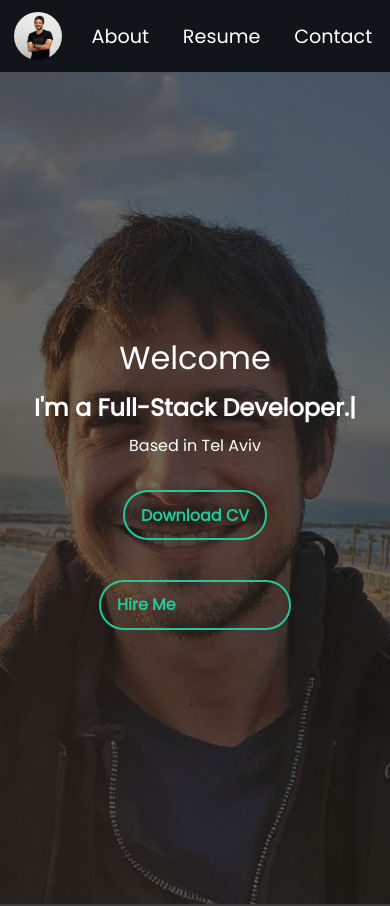
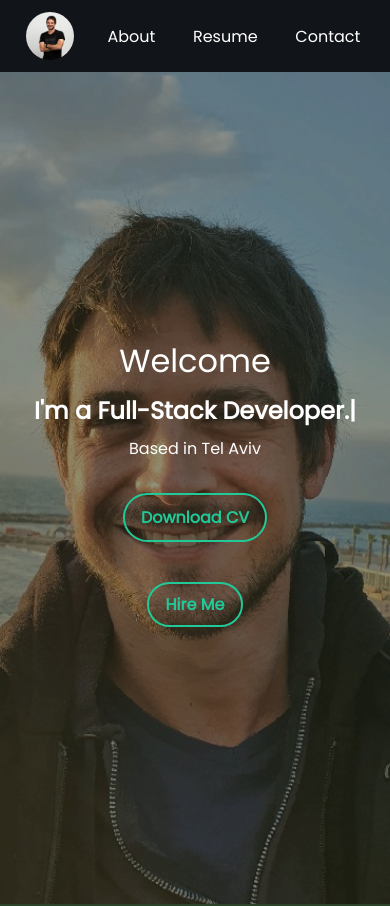
Before and after one commit to yonatansalmon/yonatan-portfolio, a React (Create React App) app: page / in a window 390 px wide. Shown: the top 906 px of the page. Built offline with nearby package versions, Linux system fonts and the light colour scheme.

Commit message:
Fix Mobile

```diff
--- a/src/App.css
+++ b/src/App.css
@@ -23,7 +23,7 @@ body,
 
 #root {
   flex: 1;
-  background-color: #3a3a3a;
+  background-color: #2c4229;
 }
 
 .AppContainer {
@@ -129,7 +129,7 @@ body,
   width: 100%;
   height: 100%;
   background-position: center;
-  filter: brightness(0.5);
+  filter: brightness(0.7);
   z-index: 0;
 }
 .HireButtons {
@@ -816,10 +816,24 @@ iframe {
   .HireButtons {
     display: flex;
     flex-direction: column;
+    align-items: center;
   }
 
   .HireButtons > a {
     text-align: center;
+  }
+
+  .HireMe {
+    padding: 1rem;
+    width: 50%;
+    vertical-align: middle;
+    text-align: center;
+  }
+  .NavItem {
+    font-size: 2rem;
+  }
+  .NavContainer {
+    padding: 0 1rem
   }
 }
 
--- a/src/components/LandingPage.jsx
+++ b/src/components/LandingPage.jsx
@@ -20,7 +20,7 @@ const LandingPage = ({ contactRef }) => {
         <a className='HireBtn CV' download='yonatansalmon_cv.pdf' href={pdf}>
           Download CV
         </a>
-        <span className='HireBtn' onClick={() => contactRef.current.scrollIntoView({block: 'center'})}>
+        <span className='HireBtn HireMe' id='HireMe' onClick={() => contactRef.current.scrollIntoView({block: 'center'})}>
           Hire Me
         </span>
       </div>
```
